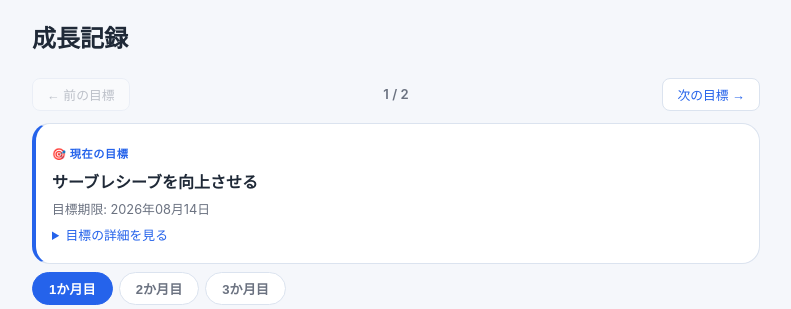
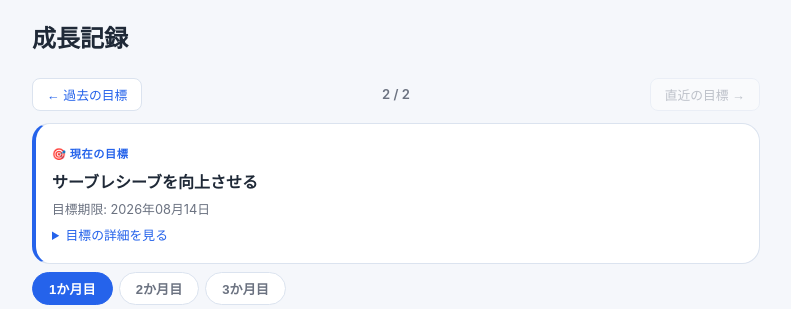
Before and after one commit to aokishoji/volleyball_coaching_flask, a Flask app: page /reflections/logs in a window 1280 px wide. Shown: the part 61-370 px from the top of the page, without its empty margins (244-1035 px from the left). Run offline with Flask 3, Linux system fonts and the light colour scheme; a user stored in the database is signed in.

Commit message:
成長記録ページャー：左が過去・右が直近に変更
- 目標を古い順（asc）で表示し、初期表示は最新目標（末尾）から開始
- ボタンラベルを「← 過去の目標」「直近の目標 →」に変更
- 初期状態：「直近の目標 →」を無効化、「← 過去の目標」を有効化

Co-Authored-By: Claude Sonnet 4.6 <noreply@anthropic.com>

```diff
--- a/app/routes/reflection.py
+++ b/app/routes/reflection.py
@@ -70,7 +70,7 @@ def logs():
     skill_tabs = []
     for st in skill_order:
         goals_data = []
-        for goal in skill_goals[st]:
+        for goal in reversed(skill_goals[st]):  # 古い順（左が過去、右が直近）
             milestones = (
                 GoalMilestone.query
                 .filter_by(goal_id=goal.id)
--- a/app/templates/reflection/logs.html
+++ b/app/templates/reflection/logs.html
@@ -24,23 +24,24 @@
   <div{% if skill_tabs | length > 1 %} class="goal-tab-panel{% if loop.first %} active{% endif %}"{% endif %}>
 
     {# ── 目標ページャー ── #}
-    {% if tab.goals_data | length > 1 %}
+    {% set total_goals = tab.goals_data | length %}
+    {% if total_goals > 1 %}
     <div class="goal-pager">
       <button class="pager-btn" id="pager-prev-{{ tab_idx }}"
-              onclick="switchGoal({{ tab_idx }}, -1)" disabled>← 前の目標</button>
+              onclick="switchGoal({{ tab_idx }}, -1)">← 過去の目標</button>
       <span class="pager-counter" id="pager-counter-{{ tab_idx }}">
-        1 / {{ tab.goals_data | length }}
+        {{ total_goals }} / {{ total_goals }}
       </span>
       <button class="pager-btn" id="pager-next-{{ tab_idx }}"
-              onclick="switchGoal({{ tab_idx }}, 1)">次の目標 →</button>
+              onclick="switchGoal({{ tab_idx }}, 1)" disabled>直近の目標 →</button>
     </div>
     {% endif %}
 
-    <div id="goal-panels-{{ tab_idx }}" data-current="0">
+    <div id="goal-panels-{{ tab_idx }}" data-current="{{ total_goals - 1 }}">
       {% for gdata in tab.goals_data %}
       {% set goal_idx = loop.index0 %}
 
-      <div class="goal-main-panel{% if loop.first %} active{% endif %}"
+      <div class="goal-main-panel{% if loop.last %} active{% endif %}"
            id="goal-panel-{{ tab_idx }}-{{ goal_idx }}">
 
         {# ── 目標ヘッダー ── #}
```
